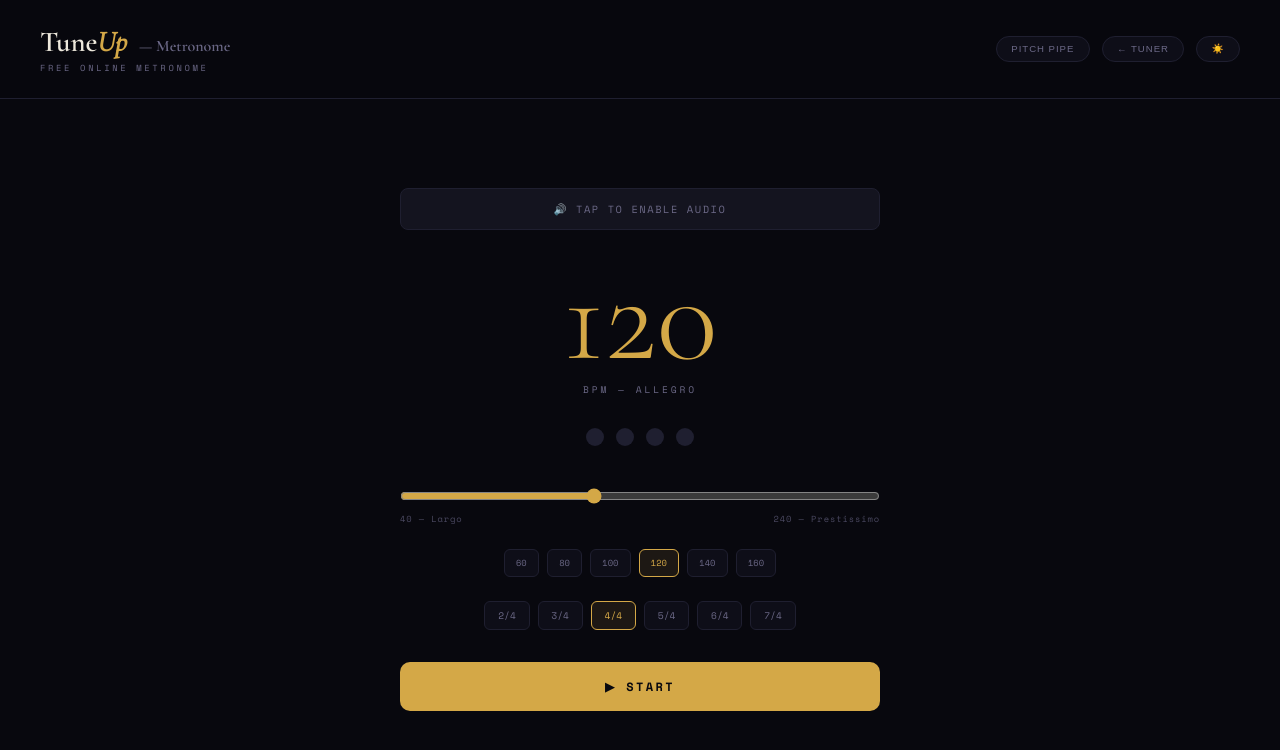
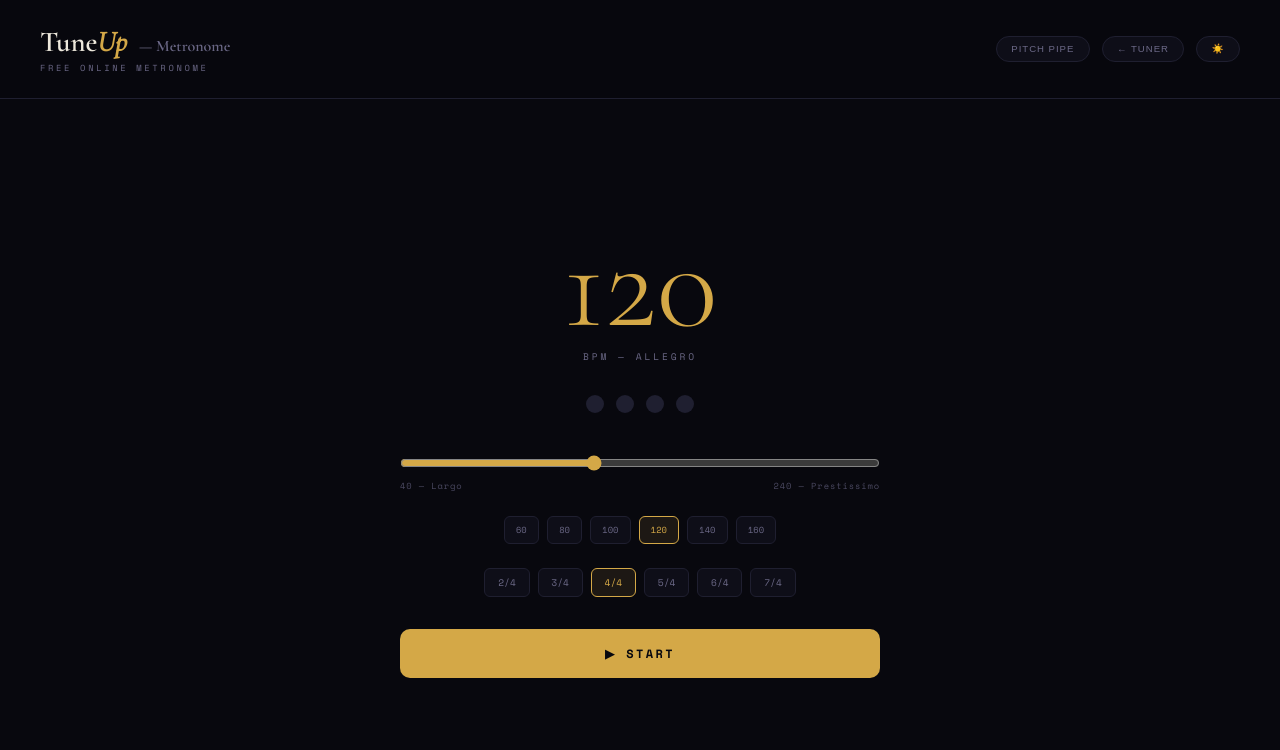
Before and after one commit to cris260190/TuneUp, a React (Vite) app: page /metronome in a window 1280 px wide. Shown: the top 750 px of the page. Built offline with nearby package versions, Linux system fonts and the light colour scheme.

Commit message:
fix: shared AudioContext iOS fix

```diff
--- a/src/App.jsx
+++ b/src/App.jsx
@@ -35,10 +35,10 @@ function TunerPage() {
 
   const [refHz, setRefHz] = useState(440)
 
-  const { isListening, frequency, note, cents, toggleListening, analyser, audioCtx } =
+  const { isListening, frequency, note, cents, toggleListening, analyser } =
     usePitchDetection(refHz)
 
-  const metronome = useMetronome(audioCtx)
+  const metronome = useMetronome()
 
   function handleSetCat(key) {
     const firstSub = Object.keys(CATS[key].subs)[0]
--- a/src/components/MetronomePage.jsx
+++ b/src/components/MetronomePage.jsx
@@ -1,4 +1,4 @@
-import { useState, useRef } from 'react'
+import { useState } from 'react'
 import { useNavigate } from 'react-router-dom'
 import { useTheme } from '../hooks/useTheme'
 import { useMetronome } from '../hooks/useMetronome'
@@ -20,21 +20,11 @@ function getTempoName(bpm) {
 }
 
 export default function MetronomePage() {
-  const audioCtxRef = useRef(null)
   const { isPlaying, bpm, signature, currentBeat, toggle, updateBpm, updateSignature } =
-    useMetronome(audioCtxRef)
+    useMetronome()
   const navigate = useNavigate()
   const { theme, toggleTheme } = useTheme()
-  const [unlocked, setUnlocked] = useState(false)
   const tempoName = getTempoName(bpm)
-
-  async function unlockAudio() {
-    if (!audioCtxRef.current) {
-      audioCtxRef.current = new (window.AudioContext || window.webkitAudioContext)()
-    }
-    await audioCtxRef.current.resume()
-    setUnlocked(true)
-  }
 
   return (
     <div style={{
@@ -81,23 +71,6 @@ export default function MetronomePage() {
       }}>
         <div style={{ width: '100%', maxWidth: '480px' }}>
 
-          {/* iOS unlock */}
-          {!unlocked && (
-            <button onClick={unlockAudio} style={{
-              width: '100%', padding: '.75rem',
-              background: 'var(--s2)',
-              border: '1px solid var(--border)',
-              borderRadius: '8px', marginBottom: '1.5rem',
-              fontFamily: "'Space Mono', monospace",
-              fontSize: '.65rem', letterSpacing: '.15em',
-              textTransform: 'uppercase',
-              color: 'var(--muted2)', cursor: 'pointer',
-            }}>
-              🔊 Tap to enable audio
-            </button>
-          )}
-
-          {/* BPM display */}
           <div style={{ textAlign: 'center', marginBottom: '2rem' }}>
             <div style={{
               fontFamily: "'Cormorant Garamond', serif",
@@ -110,7 +83,6 @@ export default function MetronomePage() {
             }}>BPM — {tempoName}</div>
           </div>
 
-          {/* Beat dots */}
           <div style={{
             display: 'flex', justifyContent: 'center',
             gap: '.75rem', marginBottom: '2.5rem',
@@ -129,7 +101,6 @@ export default function MetronomePage() {
             ))}
           </div>
 
-          {/* Slider */}
           <div style={{ marginBottom: '1.5rem' }}>
             <input
               type="range" min={40} max={240} value={bpm}
@@ -145,7 +116,6 @@ export default function MetronomePage() {
             </div>
           </div>
 
-          {/* BPM buttons */}
           <div style={{
             display: 'flex', justifyContent: 'center',
             gap: '.5rem', marginBottom: '1.5rem',
@@ -163,7 +133,6 @@ export default function MetronomePage() {
             ))}
           </div>
 
-          {/* Time signature */}
           <div style={{
             display: 'flex', justifyContent: 'center',
             gap: '.5rem', marginBottom: '2rem', flexWrap: 'wrap',
@@ -181,7 +150,6 @@ export default function MetronomePage() {
             ))}
           </div>
 
-          {/* Start/Stop */}
           <button onClick={toggle} style={{
             width: '100%', padding: '1rem',
             border: 'none', borderRadius: '10px',
--- a/src/components/PitchPipePage.jsx
+++ b/src/components/PitchPipePage.jsx
@@ -1,6 +1,7 @@
 import { useRef, useState } from 'react'
 import { useNavigate } from 'react-router-dom'
 import { useTheme } from '../hooks/useTheme'
+import { getSharedAudioCtx, unlockSharedAudioCtx } from '../hooks/useAudioContext'
 
 const NOTES = [
   { name: 'C', freq: 261.63 },
@@ -22,7 +23,6 @@ const OCTAVES = [3, 4, 5]
 export default function PitchPipePage() {
   const navigate = useNavigate()
   const { theme, toggleTheme } = useTheme()
-  const audioCtxRef = useRef(null)
   const oscRef = useRef(null)
   const [playing, setPlaying] = useState(null)
   const [octave, setOctave] = useState(4)
@@ -35,21 +35,8 @@ export default function PitchPipePage() {
     return base * Math.pow(2, diff)
   }
 
-  function getAudioCtx() {
-    if (!audioCtxRef.current) {
-      audioCtxRef.current = new (window.AudioContext || window.webkitAudioContext)()
-    }
-    return audioCtxRef.current
-  }
-
   async function unlockAudio() {
-    const ctx = getAudioCtx()
-    const silentBuffer = ctx.createBuffer(1, 1, 22050)
-    const source = ctx.createBufferSource()
-    source.buffer = silentBuffer
-    source.connect(ctx.destination)
-    source.start(0)
-    await ctx.resume()
+    await unlockSharedAudioCtx()
     setUnlocked(true)
   }
 
@@ -58,15 +45,8 @@ export default function PitchPipePage() {
     if (playing === key) { stopNote(); return }
     stopNote()
 
-    const ctx = getAudioCtx()
-    if (ctx.state !== 'running') {
-      const silentBuffer = ctx.createBuffer(1, 1, 22050)
-      const source = ctx.createBufferSource()
-      source.buffer = silentBuffer
-      source.connect(ctx.destination)
-      source.start(0)
-      await ctx.resume()
-    }
+    await unlockSharedAudioCtx()
+    const ctx = getSharedAudioCtx()
 
     const osc = ctx.createOscillator()
     const gain = ctx.createGain()
@@ -77,15 +57,15 @@ export default function PitchPipePage() {
     gain.gain.setValueAtTime(0, ctx.currentTime)
     gain.gain.linearRampToValueAtTime(0.3, ctx.currentTime + 0.05)
     osc.start()
-    oscRef.current = { osc, gain }
+    oscRef.current = { osc, gain, ctx }
     setPlaying(key)
   }
 
   function stopNote() {
     if (oscRef.current) {
-      const { osc, gain } = oscRef.current
-      gain.gain.linearRampToValueAtTime(0, audioCtxRef.current.currentTime + 0.1)
-      osc.stop(audioCtxRef.current.currentTime + 0.1)
+      const { osc, gain, ctx } = oscRef.current
+      gain.gain.linearRampToValueAtTime(0, ctx.currentTime + 0.1)
+      osc.stop(ctx.currentTime + 0.1)
       oscRef.current = null
     }
     setPlaying(null)
--- /dev/null
+++ b/src/hooks/useAudioContext.js
@@ -0,0 +1,19 @@
+let sharedCtx = null
+
+export function getSharedAudioCtx() {
+  if (!sharedCtx) {
+    sharedCtx = new (window.AudioContext || window.webkitAudioContext)()
+  }
+  return sharedCtx
+}
+
+export async function unlockSharedAudioCtx() {
+  const ctx = getSharedAudioCtx()
+  const silentBuffer = ctx.createBuffer(1, 1, 22050)
+  const source = ctx.createBufferSource()
+  source.buffer = silentBuffer
+  source.connect(ctx.destination)
+  source.start(0)
+  await ctx.resume()
+  return ctx
+}
--- a/src/hooks/useMetronome.js
+++ b/src/hooks/useMetronome.js
@@ -1,6 +1,7 @@
 import { useState, useRef, useCallback } from 'react'
+import { getSharedAudioCtx, unlockSharedAudioCtx } from './useAudioContext'
 
-export function useMetronome(audioCtxRef) {
+export function useMetronome() {
   const [isPlaying, setIsPlaying] = useState(false)
   const [bpm, setBpm] = useState(120)
   const [signature, setSignature] = useState(4)
@@ -11,8 +12,7 @@ export function useMetronome(audioCtxRef) {
   const workerRef = useRef(null)
 
   const scheduleClick = useCallback((beat, time) => {
-    const ctx = audioCtxRef.current
-    if (!ctx) return
+    const ctx = getSharedAudioCtx()
     const osc = ctx.createOscillator()
     const env = ctx.createGain()
     osc.connect(env)
@@ -23,11 +23,10 @@ export function useMetronome(audioCtxRef) {
     env.gain.exponentialRampToValueAtTime(0.001, time + 0.05)
     osc.start(time)
     osc.stop(time + 0.06)
-  }, [audioCtxRef])
+  }, [])
 
   const schedule = useCallback((bpmVal, sig) => {
-    const ctx = audioCtxRef.current
-    if (!ctx) return
+    const ctx = getSharedAudioCtx()
     while (nextNoteRef.current < ctx.currentTime + 0.1) {
       const beat = beatRef.current
       scheduleClick(beat, nextNoteRef.current)
@@ -37,28 +36,16 @@ export function useMetronome(audioCtxRef) {
       beatRef.current = (beat + 1) % sig
       nextNoteRef.current += 60.0 / bpmVal
     }
-  }, [audioCtxRef, scheduleClick])
+  }, [scheduleClick])
 
-  const start = useCallback((bpmVal, sig) => {
-    let ctx = audioCtxRef.current
-    if (!ctx) {
-      ctx = new (window.AudioContext || window.webkitAudioContext)()
-      audioCtxRef.current = ctx
-    }
-
-    const silentBuffer = ctx.createBuffer(1, 1, 22050)
-    const source = ctx.createBufferSource()
-    source.buffer = silentBuffer
-    source.connect(ctx.destination)
-    source.start(0)
-
-    ctx.resume().then(() => {
-      beatRef.current = 0
-      nextNoteRef.current = ctx.currentTime + 0.05
-      setIsPlaying(true)
-      workerRef.current = setInterval(() => schedule(bpmVal, sig), 25)
-    })
-  }, [audioCtxRef, schedule])
+  const start = useCallback(async (bpmVal, sig) => {
+    await unlockSharedAudioCtx()
+    const ctx = getSharedAudioCtx()
+    beatRef.current = 0
+    nextNoteRef.current = ctx.currentTime + 0.05
+    setIsPlaying(true)
+    workerRef.current = setInterval(() => schedule(bpmVal, sig), 25)
+  }, [schedule])
 
   const stop = useCallback(() => {
     clearInterval(workerRef.current)
--- a/src/hooks/usePitchDetection.js
+++ b/src/hooks/usePitchDetection.js
@@ -1,38 +1,8 @@
 import { useState, useRef, useCallback } from 'react'
 import { PitchDetector } from 'pitchy'
+import { getSharedAudioCtx, unlockSharedAudioCtx } from './useAudioContext'
 
 const NOTE_NAMES = ['C','C#','D','D#','E','F','F#','G','G#','A','A#','B']
-
-function autoCorrelate(buf, sampleRate) {
-  let SIZE = buf.length, rms = 0
-  for (let i = 0; i < SIZE; i++) rms += buf[i] * buf[i]
-  rms = Math.sqrt(rms / SIZE)
-  if (rms < 0.008) return -1
-
-  let r1 = 0, r2 = SIZE - 1, thres = 0.2
-  for (let i = 0; i < SIZE / 2; i++) if (Math.abs(buf[i]) < thres) { r1 = i; break }
-  for (let i = 1; i < SIZE / 2; i++) if (Math.abs(buf[SIZE - i]) < thres) { r2 = SIZE - i; break }
-
-  buf = buf.slice(r1, r2)
-  SIZE = buf.length
-
-  let c = new Float32Array(SIZE).fill(0)
-  for (let i = 0; i < SIZE; i++)
-    for (let j = 0; j < SIZE - i; j++)
-      c[i] += buf[j] * buf[j + i]
-
-  let d = 0
-  while (c[d] > c[d + 1]) d++
-  let maxval = -1, maxpos = -1
-  for (let i = d; i < SIZE; i++) if (c[i] > maxval) { maxval = c[i]; maxpos = i }
-
-  let T0 = maxpos
-  const x1 = c[T0 - 1], x2 = c[T0], x3 = c[T0 + 1]
-  const a = (x1 + x3 - 2 * x2) / 2, b = (x3 - x1) / 2
-  if (a) T0 = T0 - b / (2 * a)
-
-  return sampleRate / T0
-}
 
 function freqToNote(freq, refHz = 440) {
   const semi = 12 * Math.log2(freq / refHz) + 57
@@ -49,21 +19,20 @@ export function usePitchDetection(refHz) {
   const [note, setNote] = useState(null)
   const [cents, setCents] = useState(0)
 
-  const audioCtxRef = useRef(null)
   const analyserRef = useRef(null)
   const micStreamRef = useRef(null)
   const loopRef = useRef(null)
 
   const detect = useCallback(() => {
     if (!analyserRef.current) return
+    const ctx = getSharedAudioCtx()
     const bufLength = analyserRef.current.fftSize
     const buf = new Float32Array(bufLength)
     analyserRef.current.getFloatTimeDomainData(buf)
 
     const detector = PitchDetector.forFloat32Array(bufLength)
-    const [pitch, clarity] = detector.findPitch(buf, audioCtxRef.current.sampleRate)
+    const [pitch, clarity] = detector.findPitch(buf, ctx.sampleRate)
 
-    // clarity e între 0-1, sub 0.85 ignorăm — asta fix zgomotul de fundal
     if (clarity > 0.85 && pitch > 25 && pitch < 2500) {
       const result = freqToNote(pitch, refHz)
       setFrequency(Math.round(pitch))
@@ -80,14 +49,14 @@ export function usePitchDetection(refHz) {
 
   const startListening = useCallback(async () => {
     try {
-      const ctx = new (window.AudioContext || window.webkitAudioContext)()
+      await unlockSharedAudioCtx()
+      const ctx = getSharedAudioCtx()
       const stream = await navigator.mediaDevices.getUserMedia({ audio: true })
       const source = ctx.createMediaStreamSource(stream)
       const analyser = ctx.createAnalyser()
       analyser.fftSize = 8192
       source.connect(analyser)
 
-      audioCtxRef.current = ctx
       analyserRef.current = analyser
       micStreamRef.current = stream
 
@@ -112,6 +81,10 @@ export function usePitchDetection(refHz) {
     isListening ? stopListening() : startListening()
   }, [isListening, startListening, stopListening])
 
+  // returnăm ref-ul shared pentru SidePanel waveform
+  const audioCtxRef = useRef(null)
+  audioCtxRef.current = getSharedAudioCtx()
+
   return {
     isListening,
     frequency,
```
